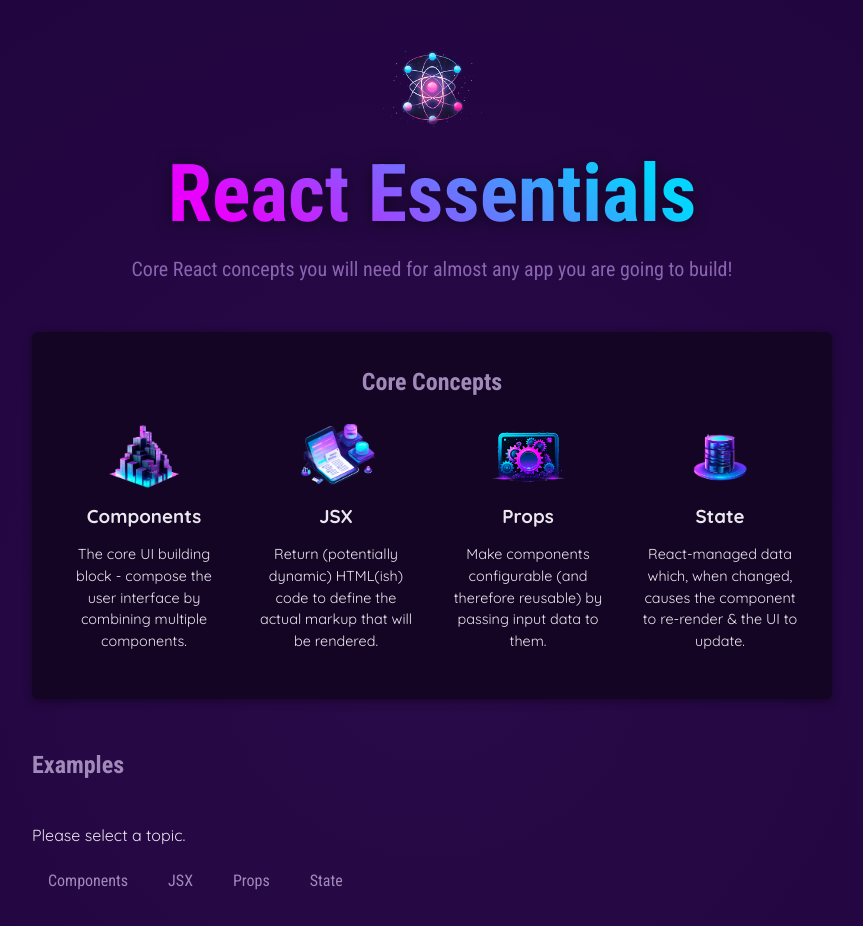
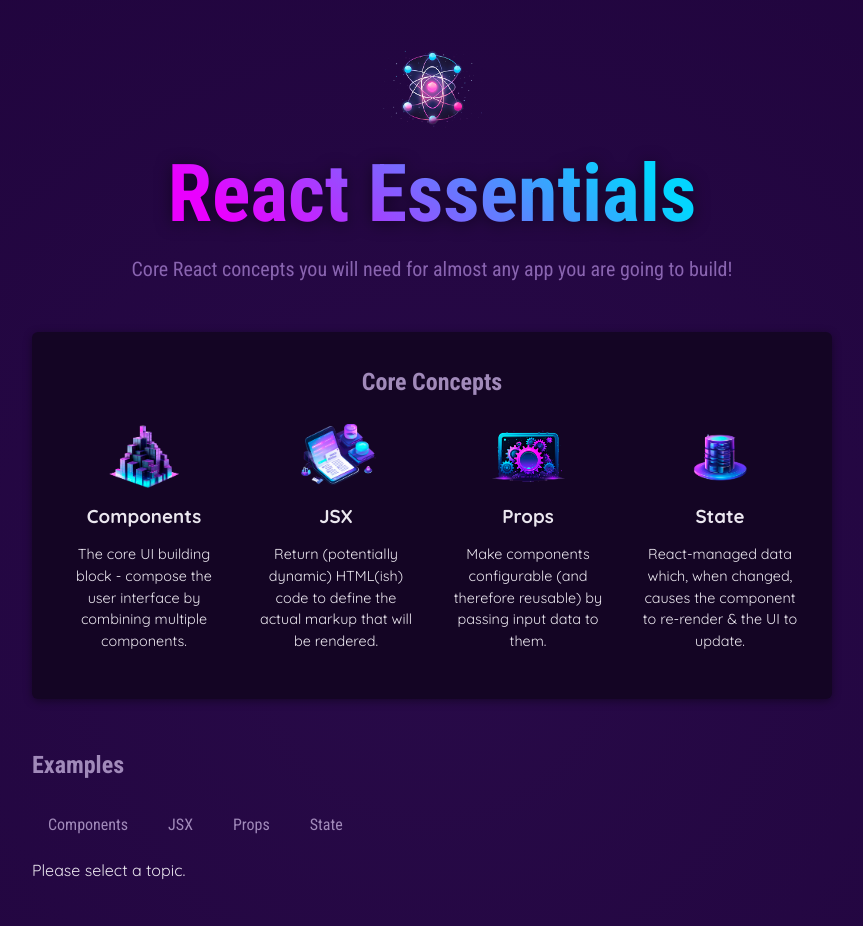
Before and after one commit to Maryam-as/react-essentials-demo-app, a React (Vite) app: page / in a window 1280 px wide. Shown: the top 926 px of the page, without its empty margins (208-1071 px from the left). Built offline with nearby package versions, Linux system fonts and the light colour scheme.

Commit message:
set main content & buttons slots on Tabs component

```diff
--- a/src/components/Examples.jsx
+++ b/src/components/Examples.jsx
@@ -25,8 +25,9 @@ export default function Examples() {
   }
   return (
     <Section title="Examples" id="examples">
-      <Tabs>{tabContent}</Tabs>
-      <menu>
+      <Tabs
+        buttons={
+          <>
             <TabButton
               // check if the button is selected based on the state
               isSelected={selectedTopic === "components"}
@@ -52,7 +53,11 @@ export default function Examples() {
             >
               State
             </TabButton>
-      </menu>
+          </>
+        }
+      >
+        {tabContent}
+      </Tabs>
     </Section>
   );
 }
--- a/src/components/Tabs.jsx
+++ b/src/components/Tabs.jsx
@@ -1,7 +1,7 @@
-export default function Tabs({ children }) {
+export default function Tabs({ children, buttons }) {
   return (
     <>
-      <menu></menu>
+      <menu>{buttons}</menu>
       {children}
     </>
   );
```
Lines whose indentation alone changed are shown as unchanged.
